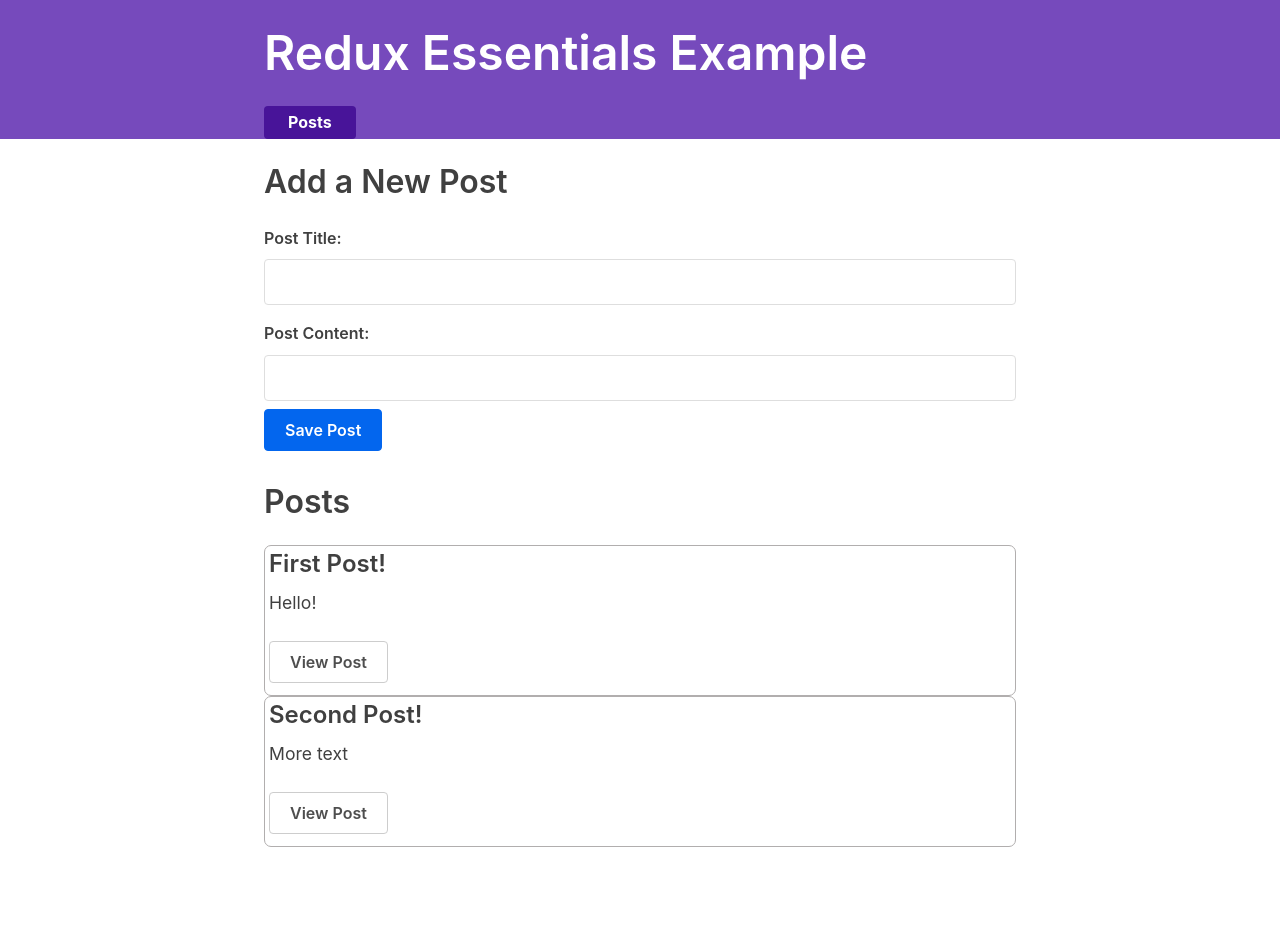
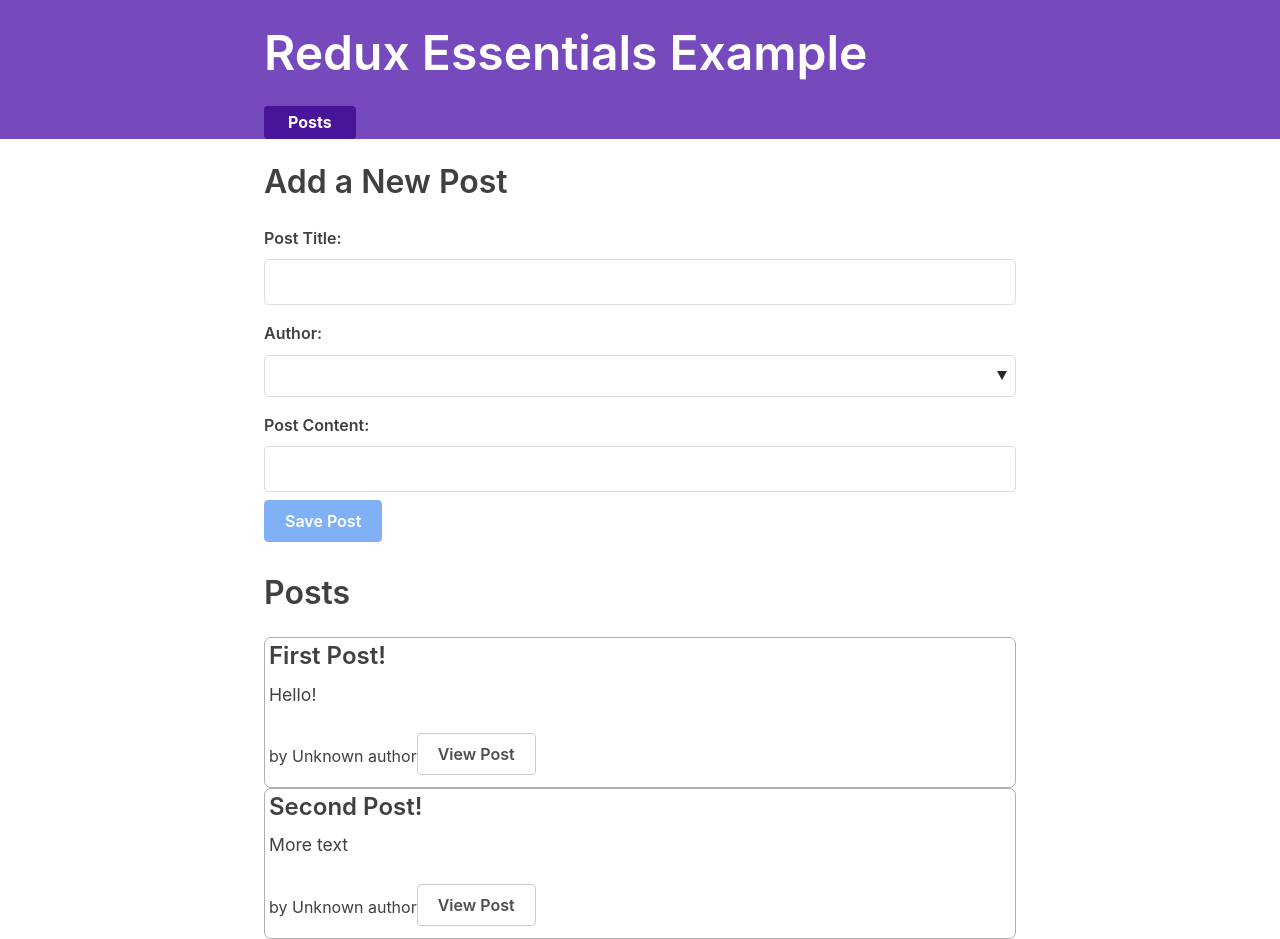
Before and after one commit to paniaguaadrian/redux-essentials-example-app, a React (Create React App) app: page / in a window 1280 px wide. Before the commit the page ends 847 px from the top, so only its background shows below. Built offline with nearby package versions, Linux system fonts and the light colour scheme; what miragejs, txtgen would draw is missing.

Commit message:
Added new feature: Accepting post Authors

```diff
--- a/src/app/store.js
+++ b/src/app/store.js
@@ -3,9 +3,11 @@
 // Importing Reducers...
 // ! This also includes the state of the posts 👀
 import postsReducer from '../features/posts/postsSlice'
+import usersReducer from '../features/users/usersSlice'
 
 export default configureStore({
   reducer: {
     posts: postsReducer,
+    users: usersReducer,
   },
 })
--- a/src/features/posts/AddPostForm.js
+++ b/src/features/posts/AddPostForm.js
@@ -2,25 +2,36 @@
 import React, { useState } from 'react'
 
 // Dispatch and actions from Slice() and Redux
-import { useDispatch } from 'react-redux'
+import { useDispatch, useSelector } from 'react-redux'
 import { postAdded } from './postsSlice'
 
 export const AddPostForm = () => {
-  const dispatch = useDispatch()
-
   const [title, setTitle] = useState('')
   const [content, setContent] = useState('')
+  const [userId, setUserId] = useState('')
+
+  const dispatch = useDispatch()
+  const users = useSelector((state) => state.users)
 
   const onTitleChanged = (e) => setTitle(e.target.value)
   const onContentChanged = (e) => setContent(e.target.value)
+  const onAuthorChanged = (e) => setUserId(e.target.value)
 
   const onSavePostClicked = () => {
     if (title && content) {
-      dispatch(postAdded(title, content))
+      dispatch(postAdded(title, content, userId))
       setTitle('')
       setContent('')
     }
   }
+
+  const canSave = Boolean(title) && Boolean(content) && Boolean(userId)
+
+  const usersOptions = users.map((user) => (
+    <option key={user.id} value={user.id}>
+      {user.name}
+    </option>
+  ))
 
   return (
     <section>
@@ -34,6 +45,11 @@
           value={title}
           onChange={onTitleChanged}
         />
+        <label htmlFor="postAuthor">Author:</label>
+        <select id="postAuthor" value={userId} onChange={onAuthorChanged}>
+          <option value=""></option>
+          {usersOptions}
+        </select>
         <label htmlFor="postContent">Post Content:</label>
         <input
           type="text"
@@ -42,7 +58,7 @@
           value={content}
           onChange={onContentChanged}
         />
-        <button type="button" onClick={onSavePostClicked}>
+        <button type="button" onClick={onSavePostClicked} disabled={!canSave}>
           Save Post
         </button>
       </form>
--- /dev/null
+++ b/src/features/posts/PostAuthor.js
@@ -0,0 +1,10 @@
+import React from 'react'
+import { useSelector } from 'react-redux'
+
+export const PostAuthor = ({ userId }) => {
+  const author = useSelector((state) =>
+    state.users.find((user) => user.id === userId)
+  )
+
+  return <span>by {author ? author.name : 'Unknown author'}</span>
+}
--- a/src/features/posts/PostsList.js
+++ b/src/features/posts/PostsList.js
@@ -4,13 +4,17 @@
 // Redux Components
 import { useSelector } from 'react-redux'
 
+// Custom Components
+import { PostAuthor } from './PostAuthor'
+
 export const PostsList = () => {
-  const posts = useSelector(state => state.posts)
+  const posts = useSelector((state) => state.posts)
 
-  const renderedPosts = posts.map(post => (
+  const renderedPosts = posts.map((post) => (
     <article className="post-excerpt" key={post.id}>
       <h3>{post.title}</h3>
       <p className="post-content">{post.content.substring(0, 100)}</p>
+      <PostAuthor userId={post.user} />
       <Link to={`/posts/${post.id}`} className="button muted-button">
         View Post
       </Link>
--- a/src/features/posts/SinglePostPage.js
+++ b/src/features/posts/SinglePostPage.js
@@ -1,6 +1,9 @@
 import React from 'react'
 import { Link } from 'react-router-dom'
 import { useSelector } from 'react-redux'
+
+// Custom Components
+import { PostAuthor } from './PostAuthor'
 
 export const SinglePostPage = ({ match }) => {
   const { postId } = match.params
@@ -22,6 +25,7 @@
       <article className="post">
         <h2>{post.title}</h2>
         <p className="post-content">{post.content}</p>
+        <PostAuthor userId={post.user} />
         <Link to={`/editpost/${post.id}`} className="button">
           Edit Post
         </Link>
--- a/src/features/posts/postsSlice.js
+++ b/src/features/posts/postsSlice.js
@@ -17,12 +17,13 @@
       reducer(state, action) {
         state.push(action.payload)
       },
-      prepare(title, content) {
+      prepare(title, content, userId) {
         return {
           payload: {
             id: nanoid(),
             title,
             content,
+            user: userId,
           },
         }
       },
--- /dev/null
+++ b/src/features/users/usersSlice.js
@@ -0,0 +1,15 @@
+import { createSlice } from '@reduxjs/toolkit'
+
+const initialState = [
+  { id: '1', name: 'Tianna Jenkins' },
+  { id: '2', name: 'Kevin Grant' },
+  { id: '3', name: 'Madison Price' },
+]
+
+const usersSlice = createSlice({
+  name: 'users',
+  initialState,
+  reducers: {},
+})
+
+export default usersSlice.reducer
```
